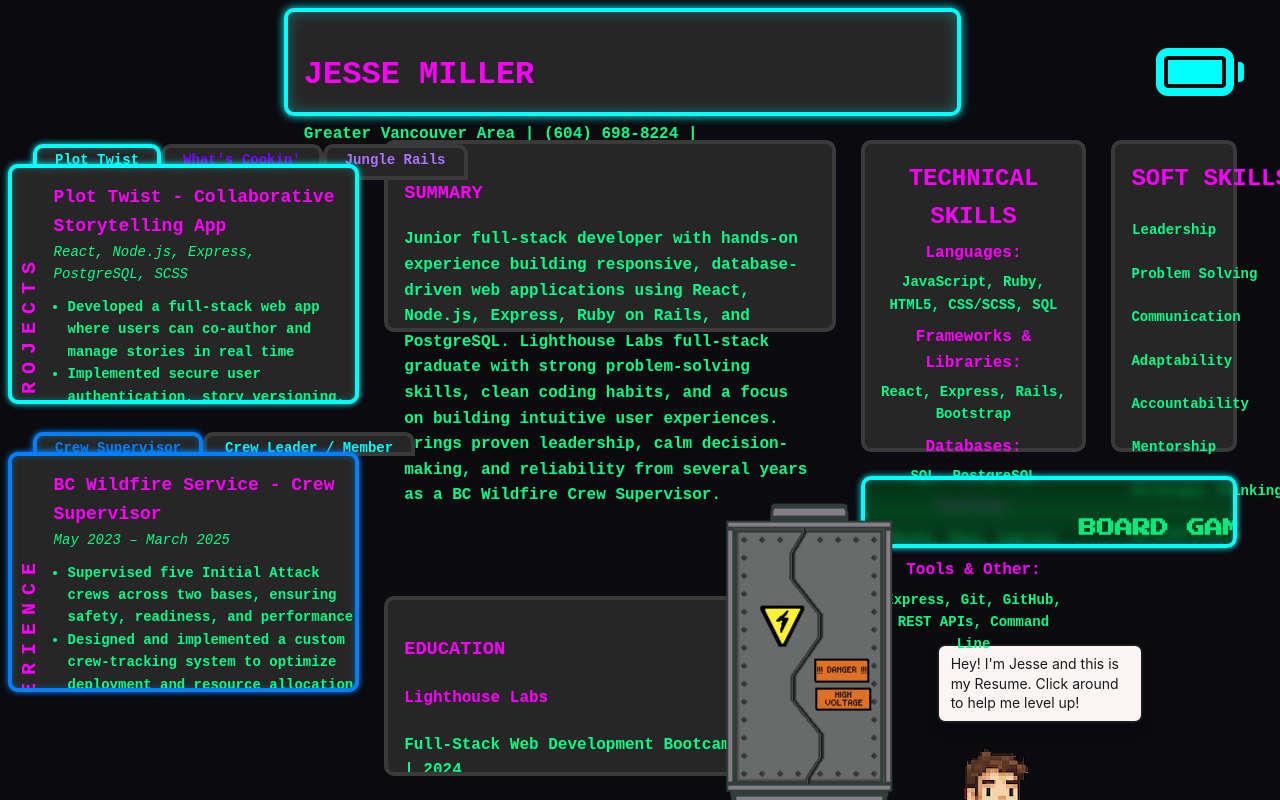
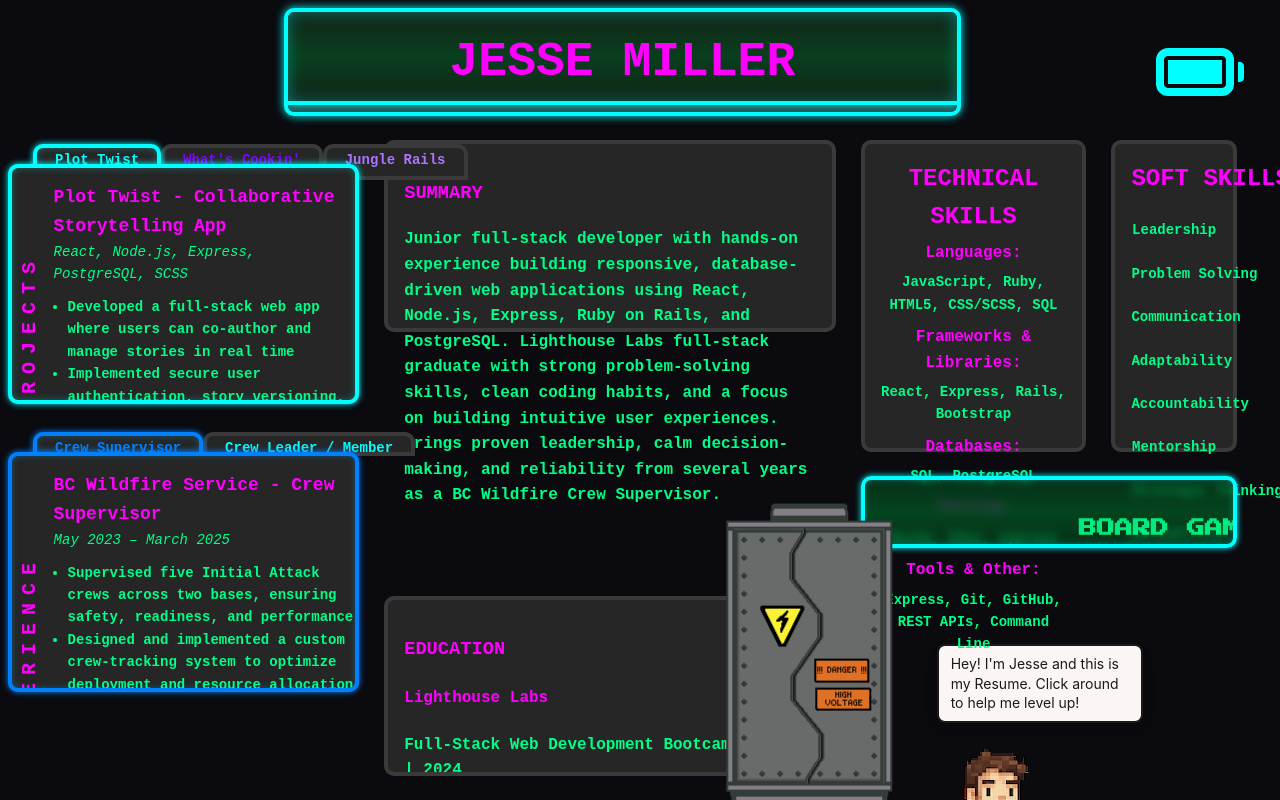
Before and after one commit to Jesse-D-Miller/webDevResume, a React (Vite) app: page / in a window 1280 px wide. Both pictures are taken after a click on the element 1200 px from the left and 75 px from the top of the page. Shown: the top 800 px of the page. Built offline with nearby package versions, Linux system fonts and the light colour scheme.

Commit message:
adjustments to the header. i split it in half, added a keyframe that would give a neon glow to the bottom border of the header H1 element and gave the H1 a sort of screen texture

```diff
--- a/src/App.css
+++ b/src/App.css
@@ -418,6 +418,8 @@
   grid-column: 12 / 39;
   grid-row: 1 / 10;
   animation-delay: 1s;
+  padding: 0;
+  overflow: hidden;
 }
 .cyber-resume .box-2 {
   grid-column: 16 / span 18;
@@ -473,6 +475,47 @@
 }
 
 /* ================================================ Box Grid ================================================*/
+/* ================================================= Header =================================================*/
+
+.cyber-resume .box-1 .resume-header{
+  text-align: center;
+  align-items: center;
+}
+
+.cyber-resume .box-1 .resume-header h1 {
+  margin: 0;
+  padding-top: 0.25em;
+  font-size: var(--text-5xl);
+  font-weight: 800;
+  background: #000000;
+  animation: neonIgniteBottomOnly 1s ease-out both,
+    neonFlicker 0.15s ease-in-out 1s infinite;
+  border-bottom: #3a3a3a solid 4px;
+  animation-delay: 1s;
+    background-color: rgba(1, 34, 13, 0.52);
+  background-image: linear-gradient(
+    180deg,
+    rgba(2, 83, 34, 0) 0%,
+    rgba(2, 83, 34, 0.6) 50%,
+    rgba(2, 83, 34, 0) 100%
+  );
+  backdrop-filter: blur(5px);
+}
+
+.cyber-resume .box-1 .resume-header .contact-info {
+  margin: 0 0 var(--space-6) 0;
+  padding: 10px 0 50px 0;
+  font-size: var(--text-base);
+  color: var(--color-neon-success);
+  font-weight: 600;
+}
+
+/* ================================================= Header =================================================*/
+/* ================================================= Summary =================================================*/
+
+
+
+/* ================================================= Summary =================================================*/
 /* ========================================= Projects and Experience =========================================*/
 
 .project-tabs-row {
@@ -969,6 +1012,73 @@
     border: 4px solid var(--neon-color);
   }
 }
+@keyframes neonIgniteBottomOnly {
+  0% {
+    box-shadow: none;
+    border-bottom: #3a3a3a solid 4px;
+  }
+  /* Initial attempts - weak flickers */
+  8% {
+    box-shadow: 0 0 8px var(--neon-color),
+      inset 0 0 8px var(--neon-color-opacity);
+    border-bottom: var(--neon-color) solid 4px;
+  }
+  12% {
+    box-shadow: none;
+    border-bottom: #3a3a3a solid 4px;
+  }
+  16% {
+    box-shadow: 0 0 10px var(--neon-color),
+      inset 0 0 10px var(--neon-color-opacity);
+    border-bottom: var(--neon-color) solid 4px;
+  }
+  20% {
+    box-shadow: none;
+    border-bottom: #3a3a3a solid 4px;
+  }
+  /* Second wave of attempts - getting stronger */
+  24% {
+    box-shadow: 0 0 12px var(--neon-color),
+      inset 0 0 12px var(--neon-color-opacity);
+    border-bottom: var(--neon-color) solid 4px;
+  }
+  28% {
+    box-shadow: 0 0 8px var(--neon-color),
+      inset 0 0 8px var(--neon-color-opacity);
+    border-bottom: var(--neon-color) solid 4px;
+  }
+  32% {
+    box-shadow: 0 0 14px var(--neon-color),
+      inset 0 0 14px var(--neon-color-opacity);
+    border-bottom: var(--neon-color) solid 4px;
+  }
+  36% {
+    box-shadow: none;
+    border-bottom: #3a3a3a solid 4px;
+  }
+  /* Final ignition - stabilizing */
+  45% {
+    box-shadow: 0 0 15px var(--neon-color),
+      inset 0 0 15px var(--neon-color-opacity);
+    border-bottom: var(--neon-color) solid 4px;
+  }
+  55% {
+    box-shadow: 0 0 16px var(--neon-color),
+      inset 0 0 16px var(--neon-color-opacity);
+    border-bottom: var(--neon-color) solid 4px;
+  }
+  70% {
+    box-shadow: 0 0 18px var(--neon-color),
+      inset 0 0 18px var(--neon-color-opacity);
+    border-bottom: var(--neon-color) solid 4px;
+  }
+  /* Full brightness achieved */
+  100% {
+    box-shadow: 0 0 20px var(--neon-color),
+      inset 0 0 20px var(--neon-color-opacity);
+    border-bottom: 4px solid var(--neon-color);
+  }
+}
 
 @keyframes neonFlicker {
   0%,
```
